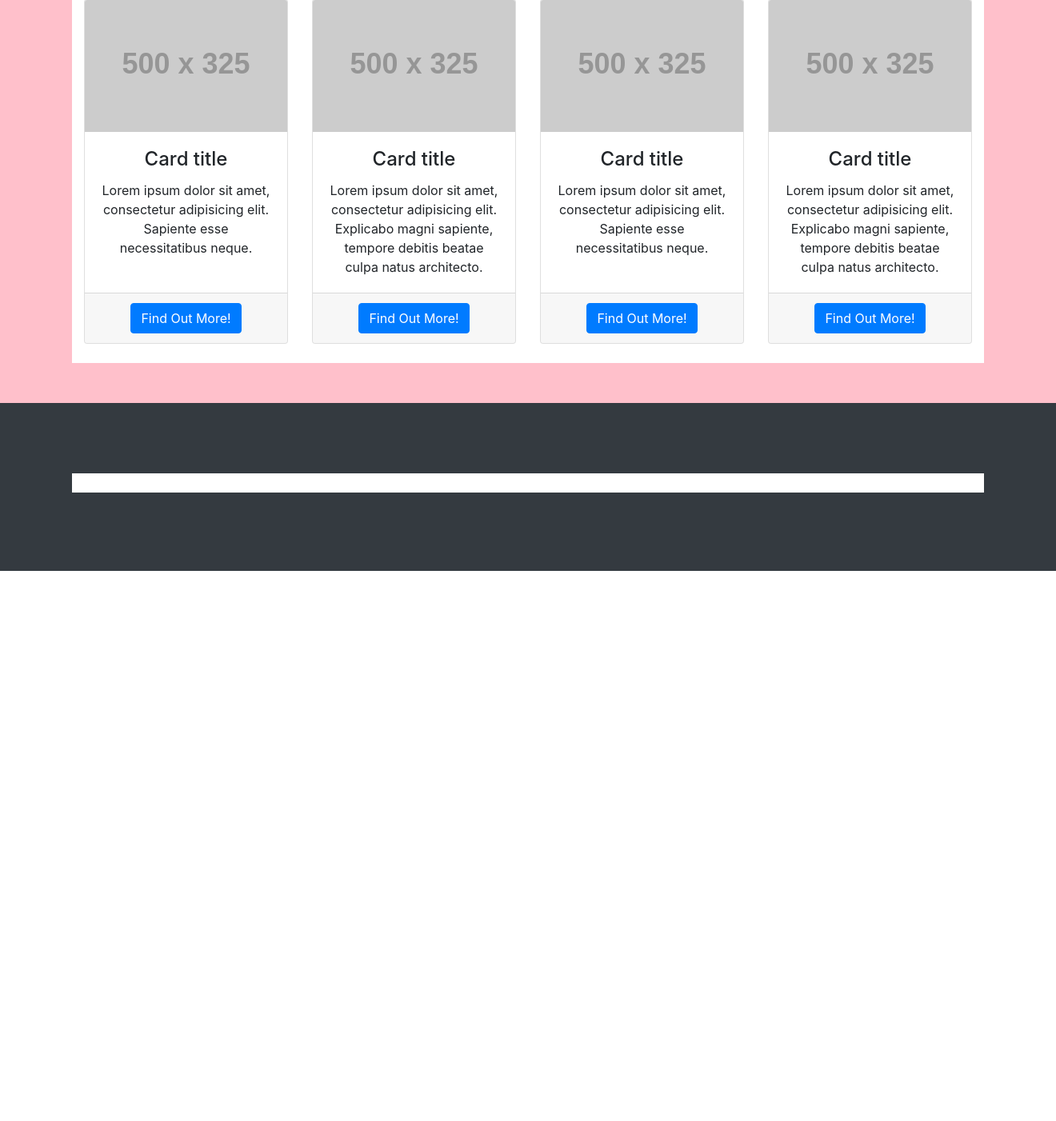
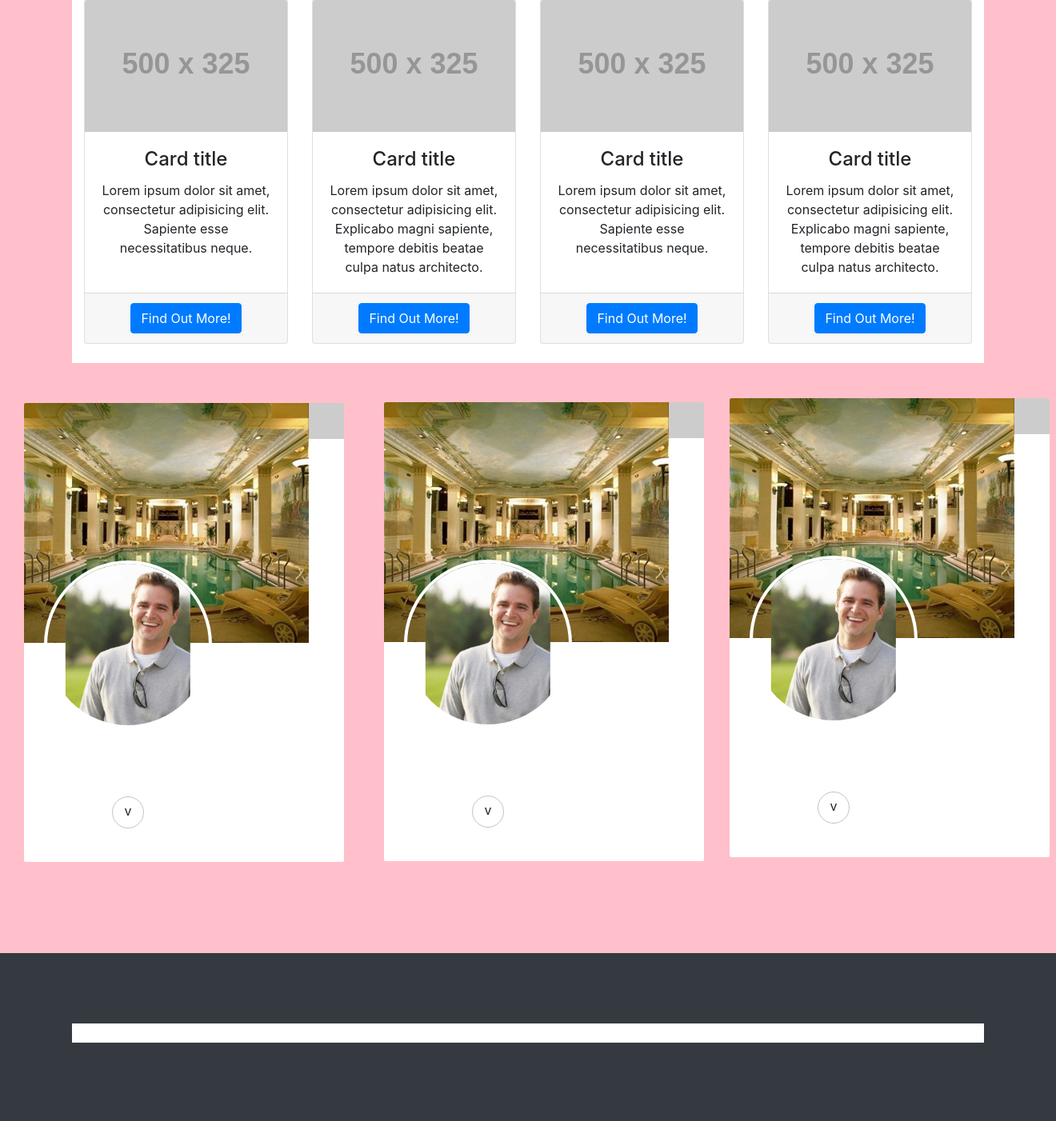
Before and after one commit to ThomasMckeown/travel, a PHP site: page / in a window 1320 px wide. Shown: the part 515-1917 px from the top of the page at 80% size. Before the commit the page ends 1229 px from the top, so only its background shows below. Run offline with PHP 8.4, Linux system fonts and the light colour scheme; grey boxes labelled with a size stand in for pictures from a placeholder-image service; data that the repository does not hold is empty; some libraries are stand-ins or nearby versions.

Commit message:
added user review section
added user review section where it shows the username,
user image, and an image of the hotel/country they went to
as well as their review

```diff
--- a/index.php
+++ b/index.php
@@ -2,6 +2,26 @@
 
 <!DOCTYPE html>
 <html lang="en">
+
+    <script>
+$(document).ready(function(){
+  $(".flip").click(function(){
+    $(".panel").slideToggle("slow");
+  });
+});
+
+$(document).ready(function(){
+  $(".flip2").click(function(){
+    $(".panel2").slideToggle("slow");
+  });
+});
+$(document).ready(function(){
+  $(".flip3").click(function(){
+    $(".panel3").slideToggle("slow");
+  });
+});
+
+</script>
 
     <body>
 
@@ -78,6 +98,100 @@
         </div>
         <!-- /.container -->
 
+        <div class="container2">
+  <div class="profile large">
+    <div class="cover">
+        <img src="images/hotel1jpg.jpg" alt=""/>
+      <div class="layer">
+        <div class="loader"></div>
+      </div><a class="image-wrapper" href="#">
+        <form id="coverForm" action="#">
+          <input class="hidden-input" id="changeCover" type="file"/>
+          <label class="edit glyphicon glyphicon-pencil" for="changeCover" title="Change cover"></label>
+        </form></a>
+    </div>
+    <div class="user-info">
+      <div class="profile-pic">
+          <img src="images/profilePicture1.jpg" alt=""/>
+        <div class="layer">
+          <div class="loader"></div>
+        </div><a class="image-wrapper" href="#">
+          <form id="profilePictureForm" action="#">
+            <input class="hidden-input" id="changePicture" type="file"/>
+            <label class="edit glyphicon glyphicon-pencil" for="changePicture" type="file" title="Change picture"></label>
+          </form></a>
+      </div>
+      <div class="username">
+        <div class="flip">v</div>
+        <div class="panel">Wonderful location. Would go again</div>
+      </div>
+    </div>
+  </div>
+</div>
+
+                <div class="container2">
+  <div class="profile2 large">
+    <div class="cover">
+        <img src="images/hotel1jpg.jpg" alt=""/>
+      <div class="layer">
+        <div class="loader"></div>
+      </div><a class="image-wrapper" href="#">
+        <form id="coverForm" action="#">
+          <input class="hidden-input" id="changeCover" type="file"/>
+          <label class="edit glyphicon glyphicon-pencil" for="changeCover" title="Change cover"></label>
+        </form></a>
+    </div>
+    <div class="user-info">
+      <div class="profile-pic">
+          <img src="images/profilePicture1.jpg" alt=""/>
+        <div class="layer">
+          <div class="loader"></div>
+        </div><a class="image-wrapper" href="#">
+          <form id="profilePictureForm" action="#">
+            <input class="hidden-input" id="changePicture" type="file"/>
+            <label class="edit glyphicon glyphicon-pencil" for="changePicture" type="file" title="Change picture"></label>
+          </form></a>
+      </div>
+      <div class="username">
+        <div class="flip2">v</div>
+        <div class="panel2">Wonderful location. Would go again</div>
+      </div>
+    </div>
+  </div>
+</div>
+
+                <div class="container2">
+  <div class="profile3 large">
+    <div class="cover">
+        <img src="images/hotel1jpg.jpg" alt=""/>
+      <div class="layer">
+        <div class="loader"></div>
+      </div><a class="image-wrapper" href="#">
+        <form id="coverForm" action="#">
+          <input class="hidden-input" id="changeCover" type="file"/>
+          <label class="edit glyphicon glyphicon-pencil" for="changeCover" title="Change cover"></label>
+        </form></a>
+    </div>
+    <div class="user-info">
+      <div class="profile-pic">
+          <img src="images/profilePicture1.jpg" alt=""/>
+        <div class="layer">
+          <div class="loader"></div>
+        </div><a class="image-wrapper" href="#">
+          <form id="profilePictureForm" action="#">
+            <input class="hidden-input" id="changePicture" type="file"/>
+            <label class="edit glyphicon glyphicon-pencil" for="changePicture" type="file" title="Change picture"></label>
+          </form></a>
+      </div>
+      <div class="username">
+          <div class="flip3">v</div>
+        <div class="panel3">Wonderful location. Would go again</div>
+      </div>
+    </div>
+  </div>
+</div>
+
+        <br><br><br><br><br>
         <!-- Footer -->
         <footer class="py-5 bg-dark">
             <div class="container">
```
